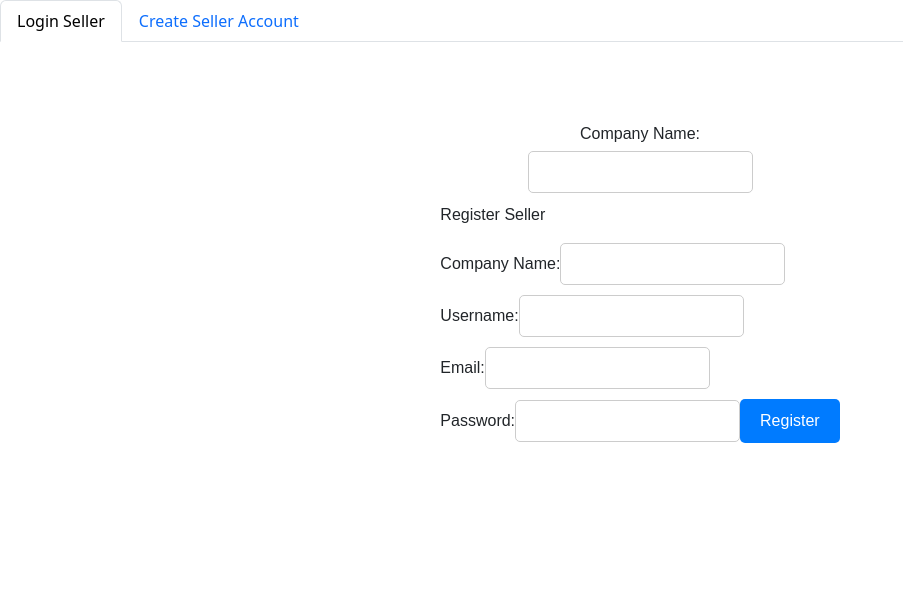
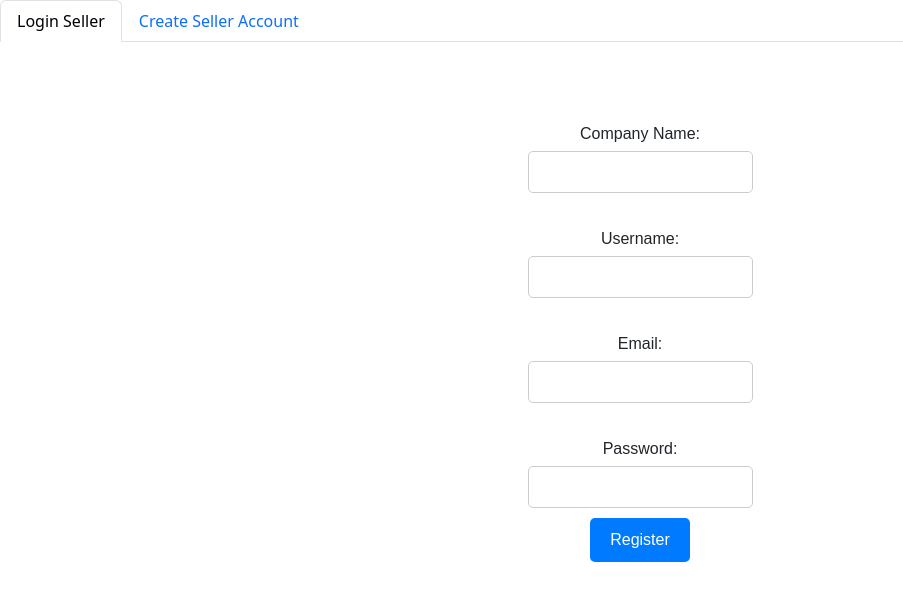
Before and after one commit to 240205-JavaAngularAWS/shoe-front, an Angular app in the folder payMore/: page /createAccountSeller in a window 1280 px wide. Shown: the top 600 px of the page, without its empty margins (0-903 px from the left). Built offline with nearby package versions, Linux system fonts and the light colour scheme.

Commit message:
styling fixed on register user

```diff
--- a/payMore/src/app/components/seller-register/seller-register.component.html
+++ b/payMore/src/app/components/seller-register/seller-register.component.html
@@ -1,19 +1,11 @@
 <div>
-
-
   <app-nav-bar-sl></app-nav-bar-sl>
 
   <div id="registerForm">
     <label for="companyName">Company Name: </label>
     <input type="text" id="companyName" name="companyName" />
 
-  <div id="sellerRegister">
-    <p>Register Seller</p>
-    <label for="companyName">Company Name: </label>
-    <input type="text" id="companyName" name="companyName" />
-
     <br />
-
 
     <label for="username">Username: </label>
     <input type="text" id="username" name="username" />
@@ -30,5 +22,4 @@
 
     <button id="registerButton">Register</button>
   </div>
-
 </div>
```
